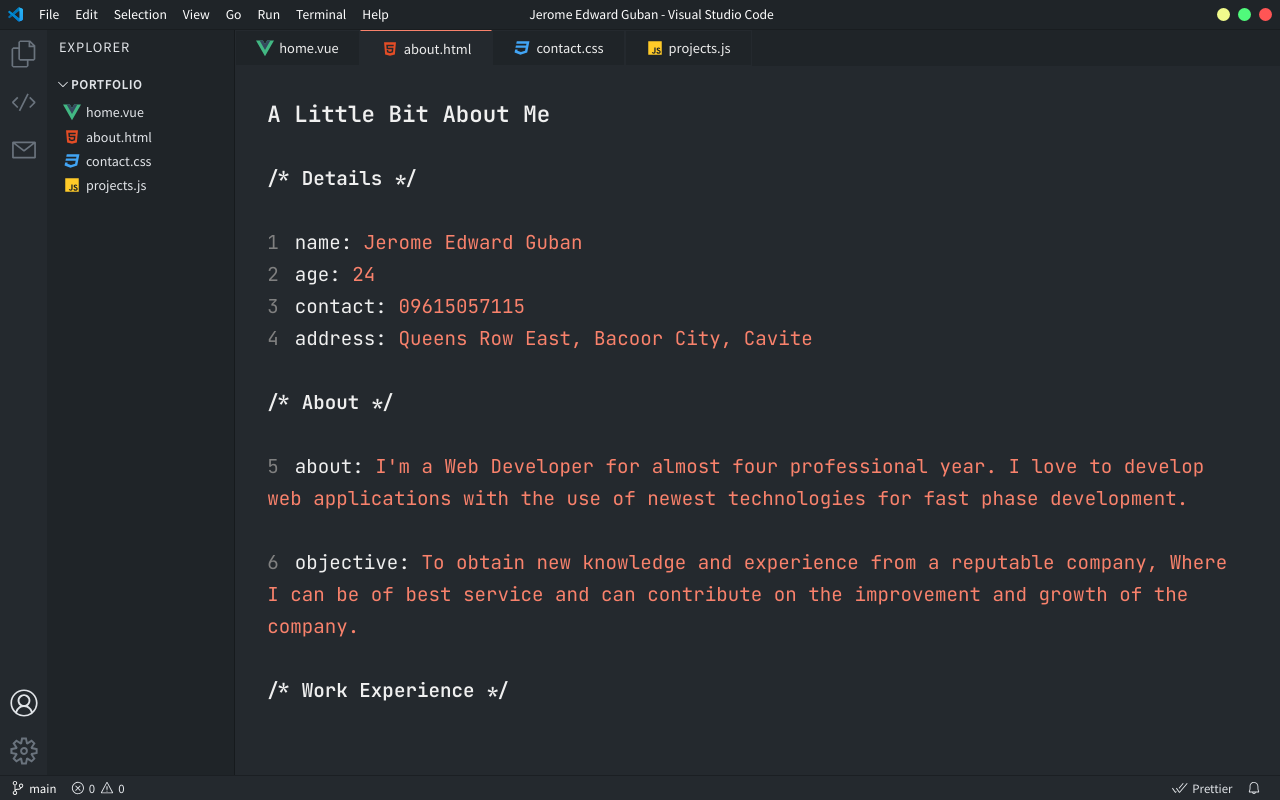
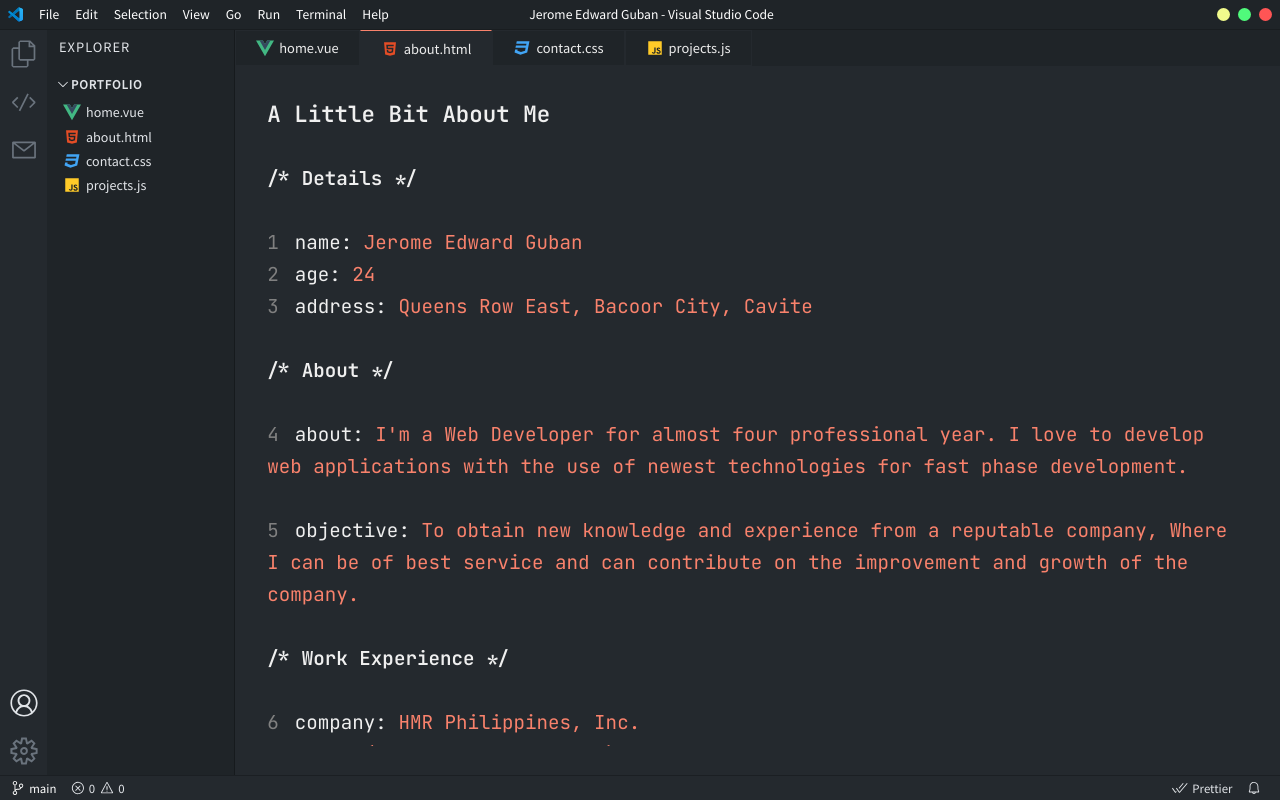
Before and after one commit to jeromeguban/profile, a Next.js app: page /about in a window 1280 px wide. Built offline with nearby package versions, Linux system fonts and the light colour scheme.

Commit message:
Update about.jsx

```diff
--- a/pages/about.jsx
+++ b/pages/about.jsx
@@ -23,12 +23,12 @@ const AboutMe = () => {
         </a>
       </p>
 
-      <p className={styles.line}>
+{/*       <p className={styles.line}>
         contact:&nbsp;
         <a href="#" rel="noopener">
           09615057115
         </a>
-      </p>
+      </p> */}
 
       <p className={styles.line}>
         address:&nbsp;
```
